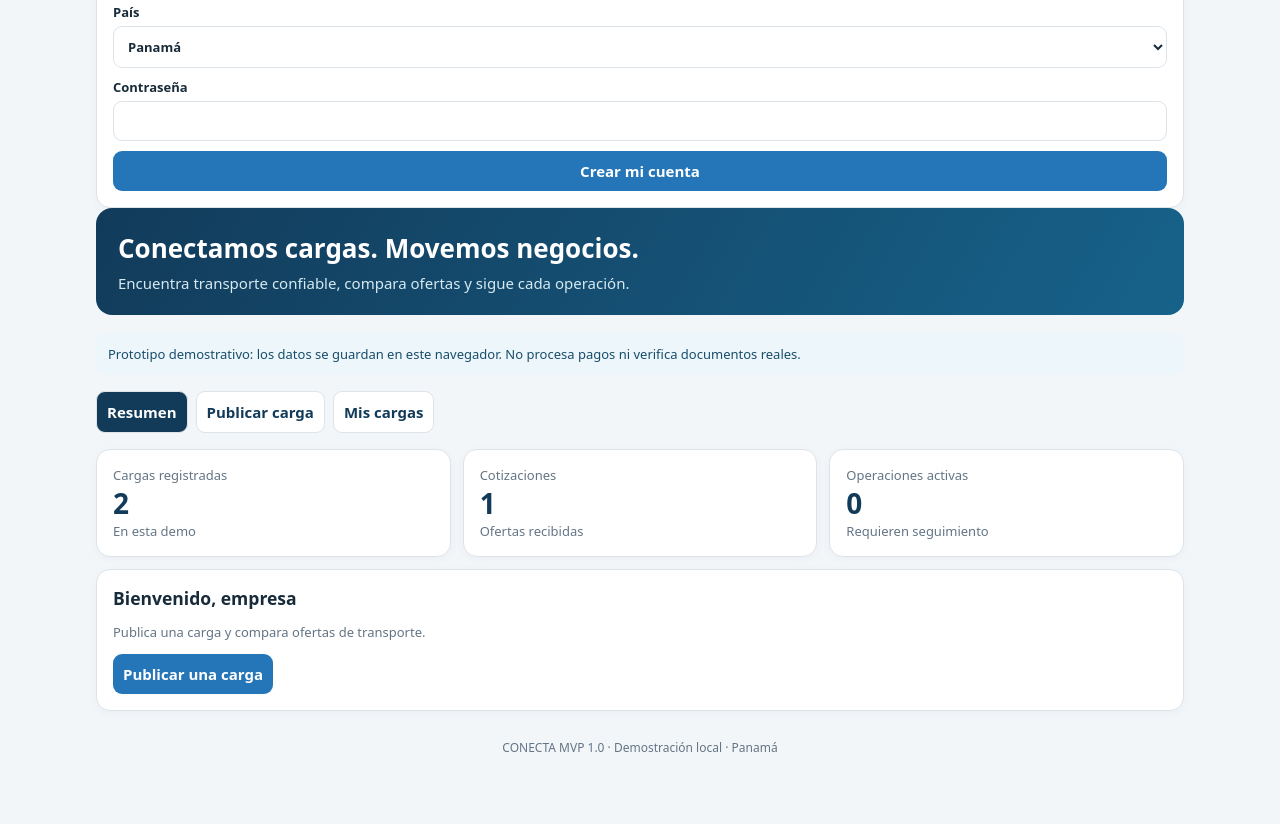
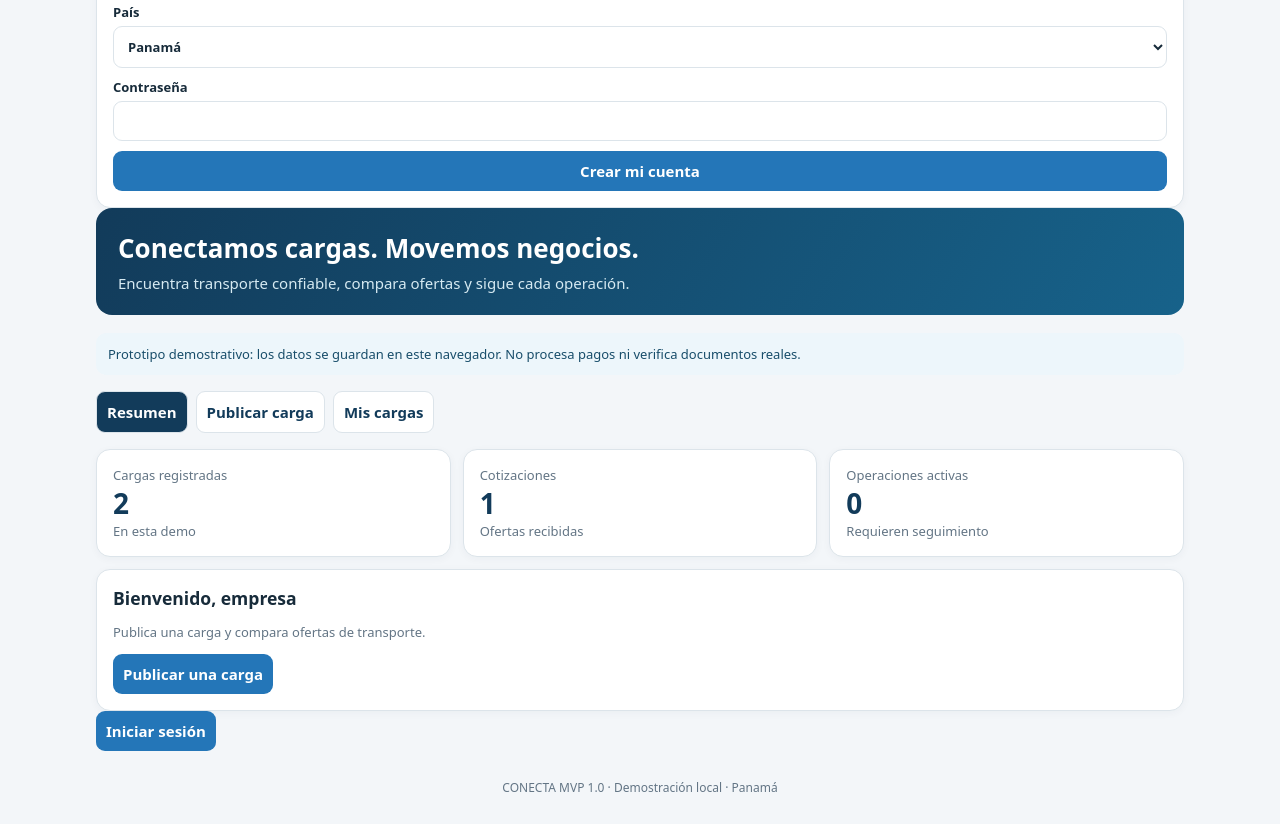
Before and after one commit to joi-011/CONECTA-LOGISTICS, a plain HTML site: page index.html in a window 1280 px wide. Shown: the part 525-1349 px from the top of the page. Before the commit the page ends 1309 px from the top, so only its background shows below. Drawn offline with nearby package versions, Linux system fonts and the light colour scheme.

Commit message:
Add login button to the hero section

```diff
--- a/index.html
+++ b/index.html
@@ -68,6 +68,7 @@ form{display:grid;gap:10px}label{display:grid;gap:5px;font-size:13px;font-weight
 <section class="hero"><h1>Conectamos cargas. Movemos negocios.</h1><p>Encuentra transporte confiable, compara ofertas y sigue cada operación.</p></section>
 <div id="notice" class="notice">Prototipo demostrativo: los datos se guardan en este navegador. No procesa pagos ni verifica documentos reales.</div>
 <nav id="tabs"></nav><section id="content"></section>
+  <button onclick="iniciarSesion()">Iniciar sesión</button>
 <div class="footer">CONECTA MVP 1.0 · Demostración local · Panamá</div>
 </main>
 <script>
```
